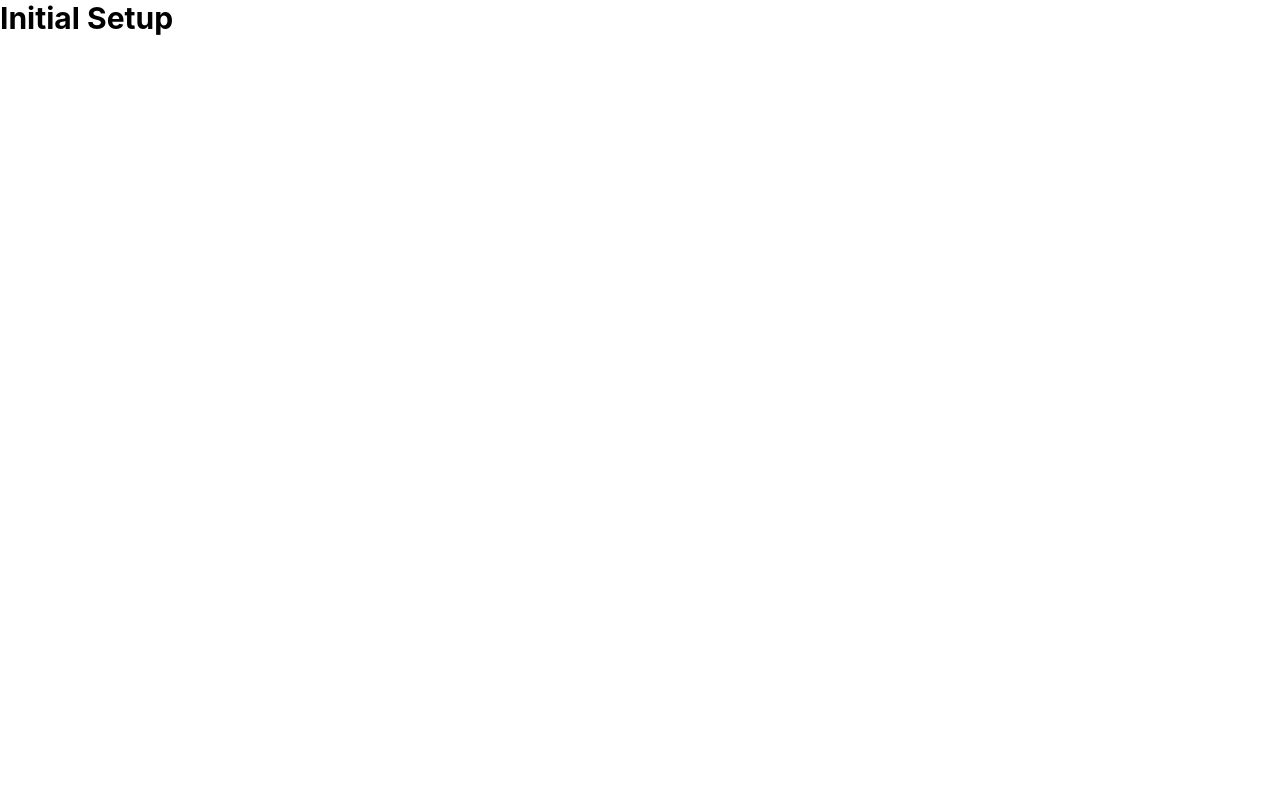
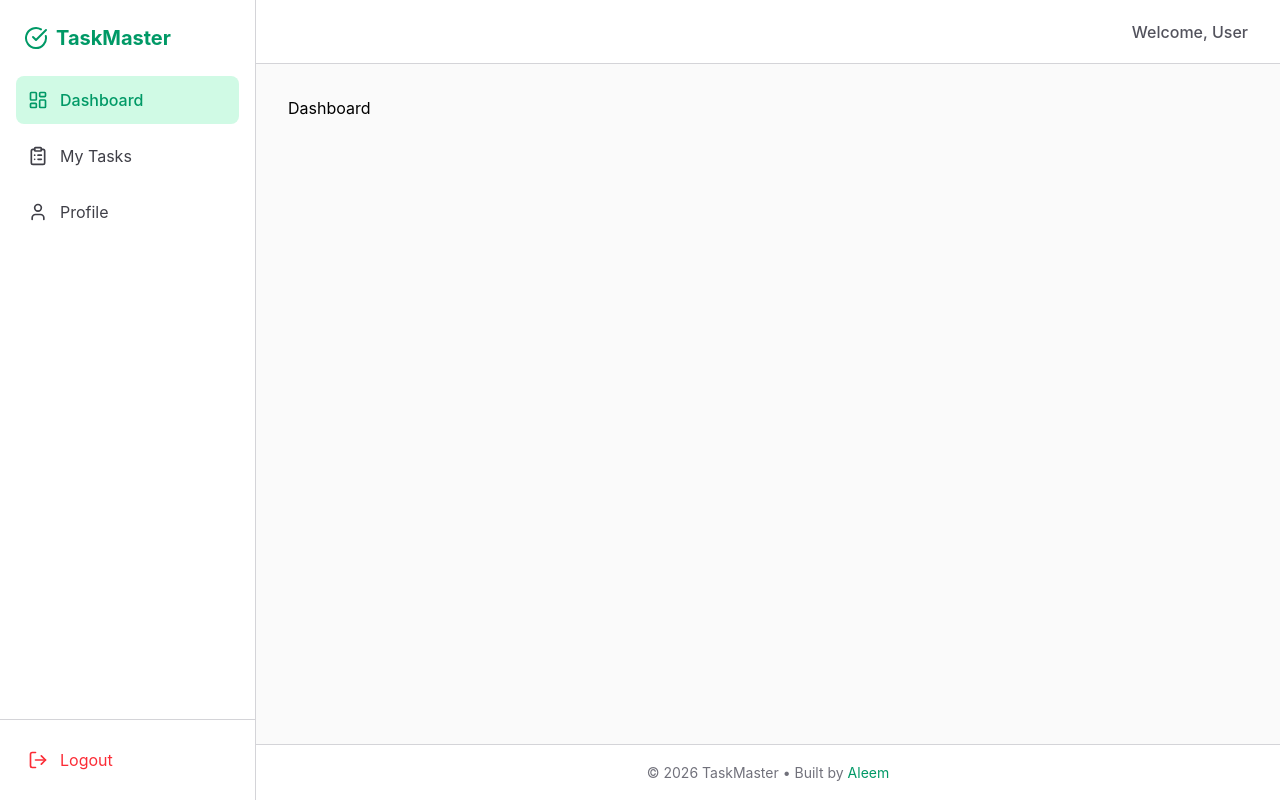
Before and after one commit to Aleem-27/taskmaster, a React (Vite) app in the folder client/: page / in a window 1280 px wide. Built offline with nearby package versions, Linux system fonts and the light colour scheme.

Commit message:
feat(layout): add main dashboard layout with sidebar, header, and footer

```diff
--- a/client/package.json
+++ b/client/package.json
@@ -11,8 +11,10 @@
   },
   "dependencies": {
     "@tailwindcss/vite": "^4.2.2",
+    "lucide-react": "^1.9.0",
     "react": "^19.2.4",
     "react-dom": "^19.2.4",
+    "react-router-dom": "^7.14.2",
     "tailwindcss": "^4.2.2"
   },
   "devDependencies": {
--- a/client/src/App.jsx
+++ b/client/src/App.jsx
@@ -1,8 +1,17 @@
+import { BrowserRouter, Routes, Route } from 'react-router-dom';
+import Layout from './components/Layout';
+
 function App() {
   return (
-    <div>
-      <h1 className="text-3xl font-bold">Initial Setup</h1>
-    </div>
+    <BrowserRouter>
+      <Routes>
+        <Route path="/" element={<Layout />}>
+          <Route index element={<div>Dashboard</div>} />
+          <Route path="/tasks" element={<div>Tasks</div>} />
+          <Route path="/profile" element={<div>Profile</div>} />
+        </Route>
+      </Routes>
+    </BrowserRouter>
   )
 }
 
--- /dev/null
+++ b/client/src/components/Layout.jsx
@@ -0,0 +1,91 @@
+import { NavLink, Outlet } from 'react-router-dom';
+import { LayoutDashboard, ClipboardList, User, LogOut, CheckCircle } from 'lucide-react';
+
+const Layout = () => {
+  return (
+    <div className="flex h-screen bg-zinc-50">
+      {/* Sidebar */}
+      <aside className="w-64 bg-white border-r border-zinc-300 flex flex-col">
+        <div className="p-6">
+          <h1 className="text-xl font-bold text-emerald-600 flex items-center gap-2">
+            <CheckCircle size={24} /> TaskMaster
+          </h1>
+        </div>
+
+        <nav className="flex-1 px-4 space-y-2">
+          <NavLink
+            to="/"
+            className={({ isActive }) =>
+              `flex items-center gap-3 p-3 rounded-lg transition
+              ${isActive
+                ? 'bg-emerald-100 text-emerald-600 font-medium'
+                : 'text-zinc-700 hover:bg-emerald-50 hover:text-emerald-600'
+              }`
+            }
+          >
+            <LayoutDashboard size={20} /> Dashboard
+          </NavLink>
+
+          <NavLink
+            to="/tasks"
+            className={({ isActive }) =>
+              `flex items-center gap-3 p-3 rounded-lg transition
+              ${isActive
+                ? 'bg-emerald-100 text-emerald-600 font-medium'
+                : 'text-zinc-700 hover:bg-emerald-50 hover:text-emerald-600'
+              }`
+            }
+          >
+            <ClipboardList size={20} /> My Tasks
+          </NavLink>
+
+          <NavLink
+            to="/profile"
+            className={({ isActive }) =>
+              `flex items-center gap-3 p-3 rounded-lg transition
+              ${isActive
+                ? 'bg-emerald-100 text-emerald-600 font-medium'
+                : 'text-zinc-700 hover:bg-emerald-50 hover:text-emerald-600'
+              }`
+            }
+          >
+            <User size={20} /> Profile
+          </NavLink>
+        </nav>
+
+        <div className="p-4 border-t border-zinc-300">
+          <button className="cursor-pointer flex items-center gap-3 w-full p-3 text-red-500 hover:bg-red-50 rounded-lg transition-colors">
+            <LogOut size={20} /> Logout
+          </button>
+        </div>
+      </aside>
+
+      {/* Main Content Area */}
+      <main className="flex-1 flex flex-col">
+        <header className="h-16 bg-white border-b border-zinc-300 flex items-center justify-end px-8">
+          <span className="text-md font-medium text-zinc-600">
+            Welcome, User
+          </span>
+        </header>
+
+        <div className="p-8 flex-1 overflow-y-auto">
+          <Outlet />
+        </div>
+
+        <footer className="h-14 bg-white border-t border-zinc-300 flex items-center justify-center text-sm text-zinc-500">
+          © {new Date().getFullYear()} TaskMaster • Built by{" "}
+          <a
+            href="https://github.com/Aleem-27"
+            target="_blank"
+            rel="noopener noreferrer"
+            className="text-emerald-600 hover:underline ml-1"
+          >
+            Aleem
+          </a>
+        </footer>
+      </main>
+    </div>
+  );
+};
+
+export default Layout;
```
Also changed, not shown: 1 other file (tests, documents, lock files or other folders).
